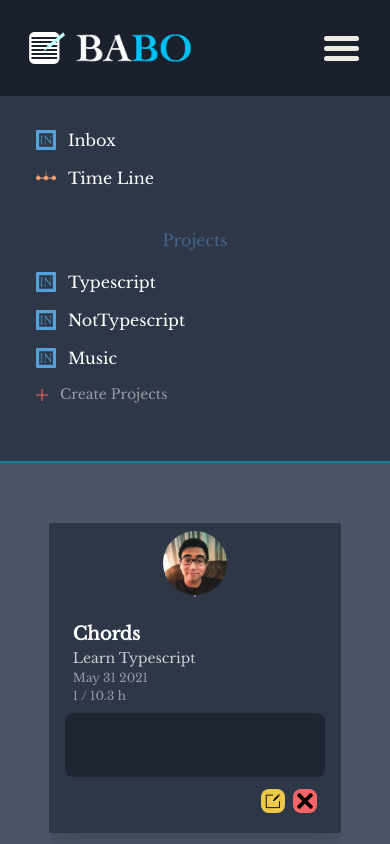
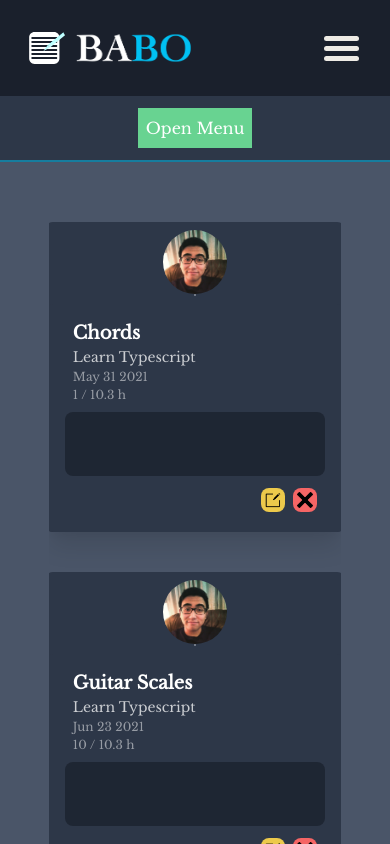
Before and after one commit to JamesTLopez/Babo, a React (Create React App) app: page /dashboard/projects/Music in a window 390 px wide. Built offline with nearby package versions, Linux system fonts and the light colour scheme.

Commit message:
responsive tab

```diff
--- a/src/assets/App.css
+++ b/src/assets/App.css
@@ -160,6 +160,7 @@ body,
   border-bottom: #00c2f381 2px solid;
   -webkit-animation: fadeIn 0.5s;
           animation: fadeIn 0.5s;
+  min-width: 223px;
 }
 
 @media (min-width: 660px) {
--- a/src/assets/App.scss
+++ b/src/assets/App.scss
@@ -135,6 +135,7 @@ body,
   @media (min-width: 660px) {
     border-right: #00c2f381 2px solid;
   }
+  min-width: 223px;
 }
 
 .feed {
--- a/src/components/layouts/Tabs.tsx
+++ b/src/components/layouts/Tabs.tsx
@@ -1,4 +1,4 @@
-import React from "react";
+import React, {useState} from "react";
 import { Link } from "react-router-dom";
 import Inbox from "../../images/inbox.svg";
 import Plus from "../../images/plus.svg";
@@ -6,12 +6,24 @@ import Time from "../../images/timeline.svg";
 import { Consumer } from "../../context/context";
 
 function Tabs() {
+
+  const [menu, isMenuSelected] = useState<boolean>(false);
+
+  const onyx = () => {
+    isMenuSelected(!menu);
+  };
+
   return (
     <Consumer>
       {(User) => {
         return (
-          <div className="tab sm: sm:w-1/6 sm:fixed relative w-full sm:h-full bg-gray-800">
-            <div className="flex flex-col sm:items-start items-center p-4">
+          <div className="tab sm:w-1/6 sm:fixed relative w-full sm:h-full bg-gray-800">
+            <div className="button-container flex items-center justify-center w-full ">
+              <button className="sm:hidden m-3 visible text-white bg-green-400 p-2" onClick={onyx}>
+                Open Menu
+              </button>
+            </div>
+            <div className={!menu ?"sm:flex flex-col sm:visible hidden sm:items-start items-center p-4" : "sm:flex flex-col sm:items-start items-center p-4"}>
               <div className="flex flex-col w-full">
                 <div className="project-nav flex flex-col">
                   <div className="nav flex flex-col sm:items-start items-center">
@@ -26,7 +38,10 @@ function Tabs() {
                   <div className="sep"></div>
                   <div className="nav flex flex-col sm:items-start items-center">
                     {User.allProjects.map((proje, index) => (
-                      <Link key={index} to={`/dashboard/projects/${proje.title}`}>
+                      <Link
+                        key={index}
+                        to={`/dashboard/projects/${proje.title}`}
+                      >
                         <img className="h-5" src={Inbox} alt="inbox" />{" "}
                         {proje.title}
                       </Link>
--- a/src/components/pages/Dashboard.tsx
+++ b/src/components/pages/Dashboard.tsx
@@ -13,6 +13,7 @@ function Dashboard() {
         <div className="w-1/6"></div>
         <div className="feed h-full sm:w-5/6 w-3/4 overflow-y-scroll">
           <Switch>
+
             <Route path="/dashboard/projects/:id" component={Project}/>
             <Route path="/dashboard/createproject" component={CreateProject}/>
           </Switch>
--- a/src/components/posts/Createpost.tsx
+++ b/src/components/posts/Createpost.tsx
@@ -1,59 +1,96 @@
 import { Field, Form, Formik } from "formik";
-import React,{useState} from "react";
+import React, { useState } from "react";
 import Plus from "../../images/plus.svg";
 
 interface postValues {
-    title:string;
-    hours:number;
-    date:string;
-    description?:string;
+  title: string;
+  hours: number;
+  date: string;
+  description?: string;
 }
 
-
 function Createpost() {
-
   const [active, isActive] = useState<boolean>(false);
-    let [postValues, ] = useState<postValues>({title:'',hours:0,date:'',description:''});
-    const activate = () =>{
+  let [postValues] = useState<postValues>({
+    title: "",
+    hours: 0,
+    date: "",
+    description: "",
+  });
+  const activate = () => {
     isActive(!active);
-    }
-
+  };
 
   return (
-    <div className="post fadeIn sm:w-3/4 md:4/6 lg:w-3/6 xl:w-5/6  bg-gray-800 my-5 rounded-lg flex justify-between flex-col  shadow-xl ">
+    <div className="fixed sm:w-3/4 md:w-1/4">
+      <div className="post fadeIn bg-gray-800 my-5 rounded-lg flex justify-between flex-col  shadow-xl ">
         <div className="p-3 flex items-center w-full">
           <div className="flex flex-1 justify-start">
             <h1 className="text-white">Create Post</h1>
           </div>
           <div className="flex flex-1 justify-end">
-          <img onClick={activate} className={!active? `rotback cursor-pointer h-5`: 'rot h-5 cursor-pointer'} src={Plus} alt="open-close"></img>
+            <img
+              onClick={activate}
+              className={
+                !active
+                  ? `rotback cursor-pointer h-5`
+                  : "rot h-5 cursor-pointer"
+              }
+              src={Plus}
+              alt="open-close"
+            ></img>
           </div>
         </div>
-      {active ?
+        {active ? (
           <div className="fadeIn p-3 flex items-center justify-center w-full">
-            <Formik initialValues={postValues}
+            <Formik
+              initialValues={postValues}
               onSubmit={(values, actions) => {
-
                 actions.setSubmitting(false);
-                  }}>
+              }}
+            >
               <Form className="flex flex-col text-white">
                 <label htmlFor="title">Title</label>
-                <Field className="bg-gray-700" id="title" name="title" placeholder="" />
+                <Field
+                  className="bg-gray-700"
+                  id="title"
+                  name="title"
+                  placeholder=""
+                />
                 <label htmlFor="date">Date</label>
-                <Field className="bg-gray-700" id="date" name="date" placeholder="" />
+                <Field
+                  className="bg-gray-700"
+                  id="date"
+                  name="date"
+                  placeholder=""
+                />
                 <label htmlFor="hours">Hours Worked</label>
-                <Field className="bg-gray-700" id="hours" name="hours" placeholder="" />
+                <Field
+                  className="bg-gray-700"
+                  id="hours"
+                  name="hours"
+                  placeholder=""
+                />
                 <label htmlFor="description">Description</label>
-                <Field  className="bg-gray-700 h-20" id="description" name="description" placeholder="description" />
+                <Field
+                  className="bg-gray-700 h-20"
+                  id="description"
+                  name="description"
+                  placeholder="description"
+                />
                 <div className="w-full flex justify-center mt-2">
-                  <button className="rounded-md bg-green-800 w-1/3" type="submit">Submit</button>
+                  <button
+                    className="rounded-md bg-green-800 w-1/3"
+                    type="submit"
+                  >
+                    Submit
+                  </button>
                 </div>
-
               </Form>
             </Formik>
           </div>
-      :null}
-
+        ) : null}
+      </div>
     </div>
   );
 }
--- a/src/context/context.tsx
+++ b/src/context/context.tsx
@@ -137,8 +137,17 @@ export let jamesUser:User ={
 
 
 
-//
+const reducer = (state:any, action:any) => {
+    switch(action.type){
+        case 'DELETE_POST':
+            return{
+                ...state,
 
+            }
+        default:
+            return state;
+    }
+}
 
 export const AppContext = createContext<User>({   name:"james",
 email:'test',
```
Also changed, not shown: src/components/pages/Inbox.tsx (added, +13 -0 lines), 1 other file (tests, documents, lock files or other folders). Lines whose indentation alone changed are shown as unchanged.
